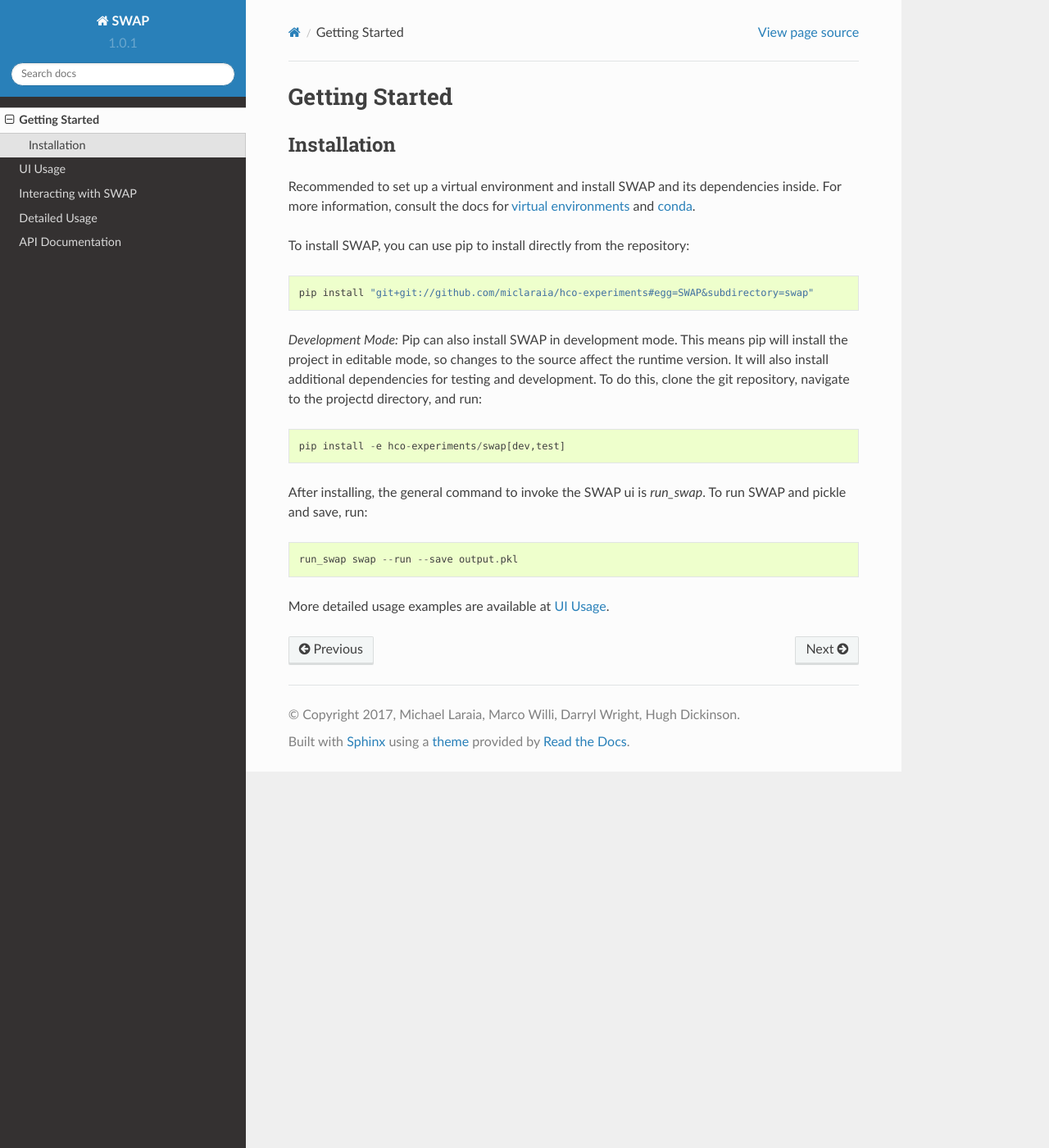
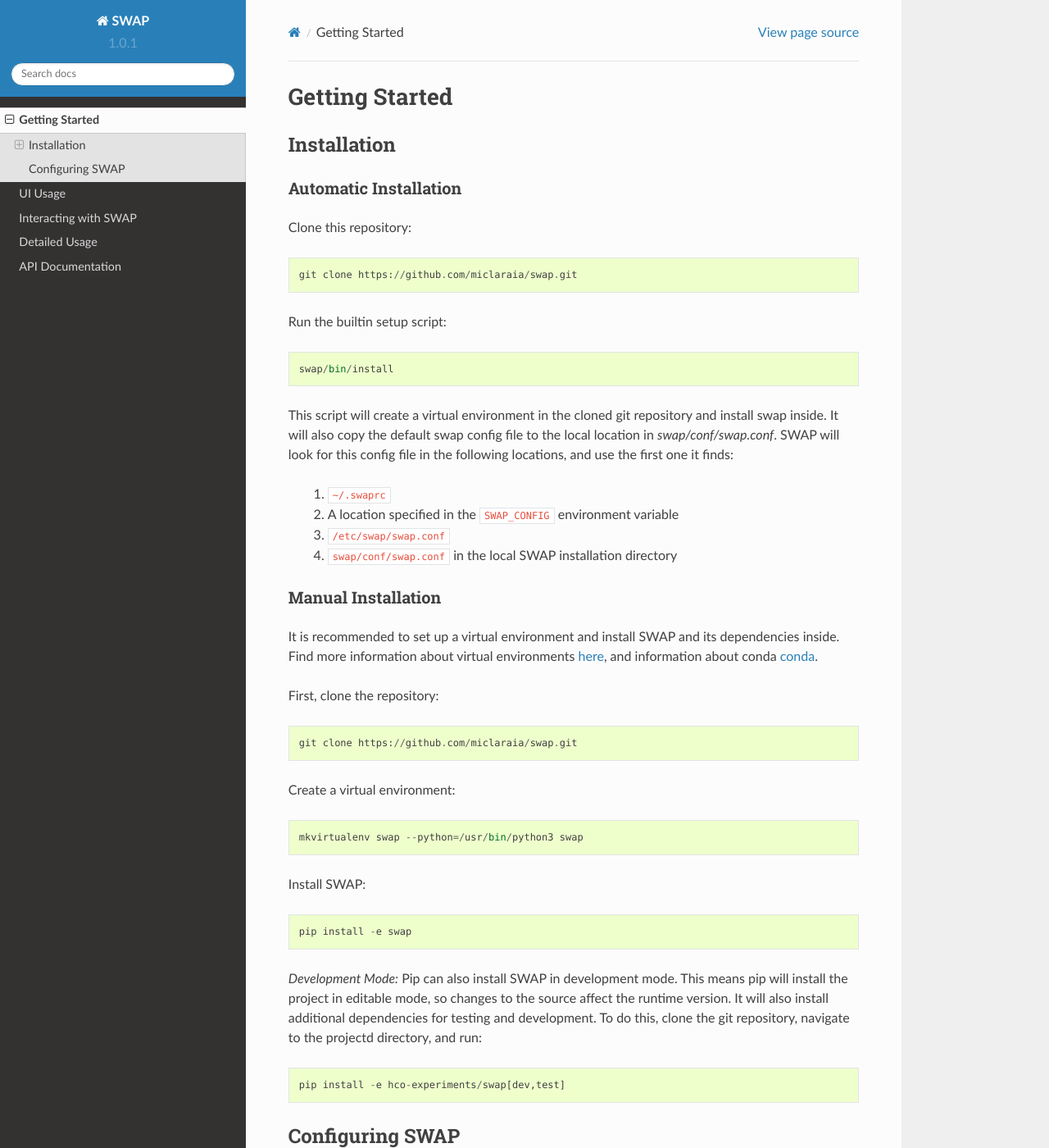
Before and after one commit to miclaraia/swap-2, a Sphinx documentation site: the page built from docs/source/setup.rst, in a window 1280 px wide and 1400 px high. Shown: the whole window at 82% size. Built offline with Sphinx 7.4.7 and the Read the Docs theme 2.0.0, drawn with Linux system fonts in a browser that asks for light colours; pages that are not in the unit, such as notebooks, are missing from menus.

Commit message:
Documenting installation instructions
Adding instructions to quickly setup swap

```diff
--- a/docs/source/setup.rst
+++ b/docs/source/setup.rst
@@ -5,13 +5,46 @@
 Installation
 ------------
 
-Recommended to set up a virtual environment and install SWAP
-and its dependencies inside. For more information, consult the docs for
-`virtual environments <http://python-guide-pt-br.readthedocs.io/en/latest/dev/virtualenvs/>`_ and `conda <https://conda.io/docs/using/>`_.
+Automatic Installation
+~~~~~~~~~~~~~~~~~~~~~~
 
-To install SWAP, you can use pip to install directly from the repository::
+Clone this repository::
 
-    pip install "git+git://github.com/miclaraia/hco-experiments#egg=SWAP&subdirectory=swap"
+    git clone https://github.com/miclaraia/swap.git
+
+Run the builtin setup script::
+
+    swap/bin/install
+
+This script will create a virtual environment in the cloned git repository
+and install swap inside. It will also copy the default swap config file
+to the local location in `swap/conf/swap.conf`. SWAP will look for this config
+file in the following locations, and use the first one it finds:
+
+    #. :code:`~/.swaprc`
+    #. A location specified in the :code:`SWAP_CONFIG` environment variable
+    #. :code:`/etc/swap/swap.conf`
+    #. :code:`swap/conf/swap.conf` in the local SWAP installation directory
+
+Manual Installation
+~~~~~~~~~~~~~~~~~~~
+
+It is recommended to set up a virtual environment and install SWAP
+and its dependencies inside. Find more information about virtual environments
+`here <http://python-guide-pt-br.readthedocs.io/en/latest/dev/virtualenvs/>`_,
+and information about conda `conda <https://conda.io/docs/using/>`_.
+
+First, clone the repository::
+
+    git clone https://github.com/miclaraia/swap.git
+
+Create a virtual environment::
+
+    mkvirtualenv swap --python=/usr/bin/python3 swap
+
+Install SWAP::
+
+    pip install -e swap
 
 *Development Mode:* Pip can also install SWAP in development mode. This means pip will install
 the project in editable mode, so changes to the source affect the runtime version.
@@ -20,9 +53,6 @@
 
     pip install -e hco-experiments/swap[dev,test]
 
-After installing, the general command to invoke the SWAP ui
-is `run_swap`. To run SWAP and pickle and save, run::
 
-    run_swap swap --run --save output.pkl
-
-More detailed usage examples are available at :doc:`usage`.
+Configuring SWAP
+----------------
```
